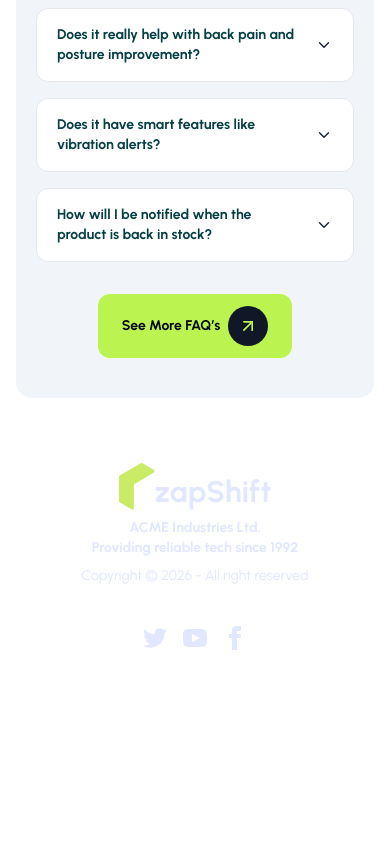
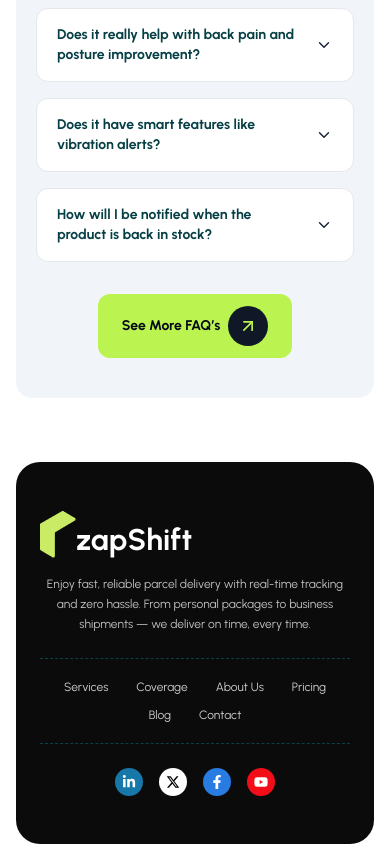
Before and after one commit to ShantoDIU29/courier-delivery-system, a React (Vite) app: page / in a window 390 px wide. Shown: the part 6332-7176 px from the top of the page. Before the commit the page ends 7022 px from the top, so only its background shows below. Built offline with nearby package versions, Linux system fonts and the light colour scheme.

Commit message:
Enhance Footer component with updated layout, social media icons, and navigation links

```diff
--- a/src/Pages/Shared/Footer/Footer.jsx
+++ b/src/Pages/Shared/Footer/Footer.jsx
@@ -1,54 +1,71 @@
+import { FaFacebookF, FaLinkedinIn, FaYoutube } from "react-icons/fa";
+import { FaXTwitter } from "react-icons/fa6";
 import Logo from "../../../components/logo/logo";
 
 export default function Footer() {
   return (
-    <footer className="footer footer-horizontal footer-center  text-primary-content p-10">
-      <aside>
+    <footer className="mx-4 mt-10 rounded-3xl bg-[#0b0b0b] px-6 py-12 text-center text-white sm:px-10 lg:px-20">
+      <div className="mx-auto max-w-4xl">
         <Logo />
-        <p className="font-bold">
-          ACME Industries Ltd.
-          <br />
-          Providing reliable tech since 1992
+        <p className="mx-auto mt-4 max-w-2xl text-xs leading-5 text-white/75 sm:text-sm">
+          Enjoy fast, reliable parcel delivery with real-time tracking and zero
+          hassle. From personal packages to business shipments — we deliver on
+          time, every time.
         </p>
-        <p>Copyright © {new Date().getFullYear()} - All right reserved</p>
-      </aside>
-      <nav>
-        <div className="grid grid-flow-col gap-4">
-          <a>
-            <svg
-              xmlns="http://www.w3.org/2000/svg"
-              width="24"
-              height="24"
-              viewBox="0 0 24 24"
-              className="fill-current"
-            >
-              <path d="M24 4.557c-.883.392-1.832.656-2.828.775 1.017-.609 1.798-1.574 2.165-2.724-.951.564-2.005.974-3.127 1.195-.897-.957-2.178-1.555-3.594-1.555-3.179 0-5.515 2.966-4.797 6.045-4.091-.205-7.719-2.165-10.148-5.144-1.29 2.213-.669 5.108 1.523 6.574-.806-.026-1.566-.247-2.229-.616-.054 2.281 1.581 4.415 3.949 4.89-.693.188-1.452.232-2.224.084.626 1.956 2.444 3.379 4.6 3.419-2.07 1.623-4.678 2.348-7.29 2.04 2.179 1.397 4.768 2.212 7.548 2.212 9.142 0 14.307-7.721 13.995-14.646.962-.695 1.797-1.562 2.457-2.549z"></path>
-            </svg>
+
+        <nav className="mt-6 border-y border-dashed border-[#0a5960]/70 py-5">
+          <ul className="flex flex-wrap items-center justify-center gap-x-7 gap-y-3 text-xs text-white/80 sm:text-sm">
+            {[
+              "Services",
+              "Coverage",
+              "About Us",
+              "Pricing",
+              "Blog",
+              "Contact",
+            ].map((item) => (
+              <li key={item}>
+                <a
+                  href={`#${item.toLowerCase().replace(" ", "-")}`}
+                  className="transition hover:text-lime-300"
+                >
+                  {item}
+                </a>
+              </li>
+            ))}
+          </ul>
+        </nav>
+
+        <div className="mt-6 flex justify-center gap-4">
+          <a
+            aria-label="LinkedIn"
+            href="#linkedin"
+            className="flex h-7 w-7 items-center justify-center rounded-full bg-[#1677a8] text-sm transition hover:scale-105"
+          >
+            <FaLinkedinIn />
           </a>
-          <a>
-            <svg
-              xmlns="http://www.w3.org/2000/svg"
-              width="24"
-              height="24"
-              viewBox="0 0 24 24"
-              className="fill-current"
-            >
-              <path d="M19.615 3.184c-3.604-.246-11.631-.245-15.23 0-3.897.266-4.356 2.62-4.385 8.816.029 6.185.484 8.549 4.385 8.816 3.6.245 11.626.246 15.23 0 3.897-.266 4.356-2.62 4.385-8.816-.029-6.185-.484-8.549-4.385-8.816zm-10.615 12.816v-8l8 3.993-8 4.007z"></path>
-            </svg>
+          <a
+            aria-label="X"
+            href="#x"
+            className="flex h-7 w-7 items-center justify-center rounded-full bg-white text-sm text-black transition hover:scale-105"
+          >
+            <FaXTwitter />
           </a>
-          <a>
-            <svg
-              xmlns="http://www.w3.org/2000/svg"
-              width="24"
-              height="24"
-              viewBox="0 0 24 24"
-              className="fill-current"
-            >
-              <path d="M9 8h-3v4h3v12h5v-12h3.642l.358-4h-4v-1.667c0-.955.192-1.333 1.115-1.333h2.885v-5h-3.808c-3.596 0-5.192 1.583-5.192 4.615v3.385z"></path>
-            </svg>
+          <a
+            aria-label="Facebook"
+            href="#facebook"
+            className="flex h-7 w-7 items-center justify-center rounded-full bg-[#287be0] text-sm transition hover:scale-105"
+          >
+            <FaFacebookF />
+          </a>
+          <a
+            aria-label="YouTube"
+            href="#youtube"
+            className="flex h-7 w-7 items-center justify-center rounded-full bg-[#f20d18] text-sm transition hover:scale-105"
+          >
+            <FaYoutube />
           </a>
         </div>
-      </nav>
+      </div>
     </footer>
   );
 }
```
